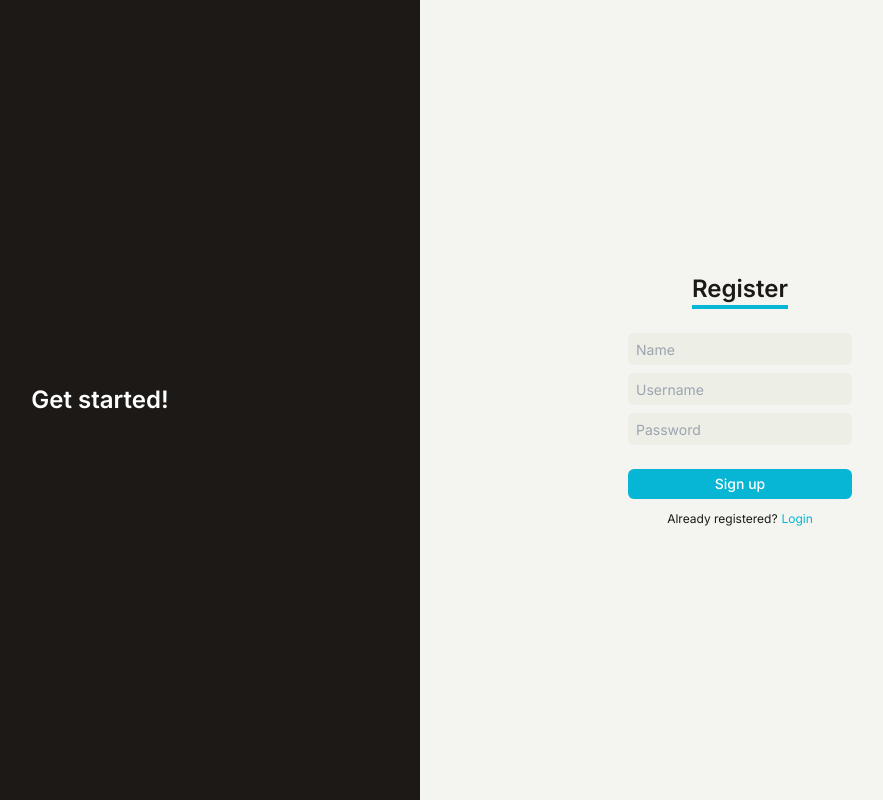
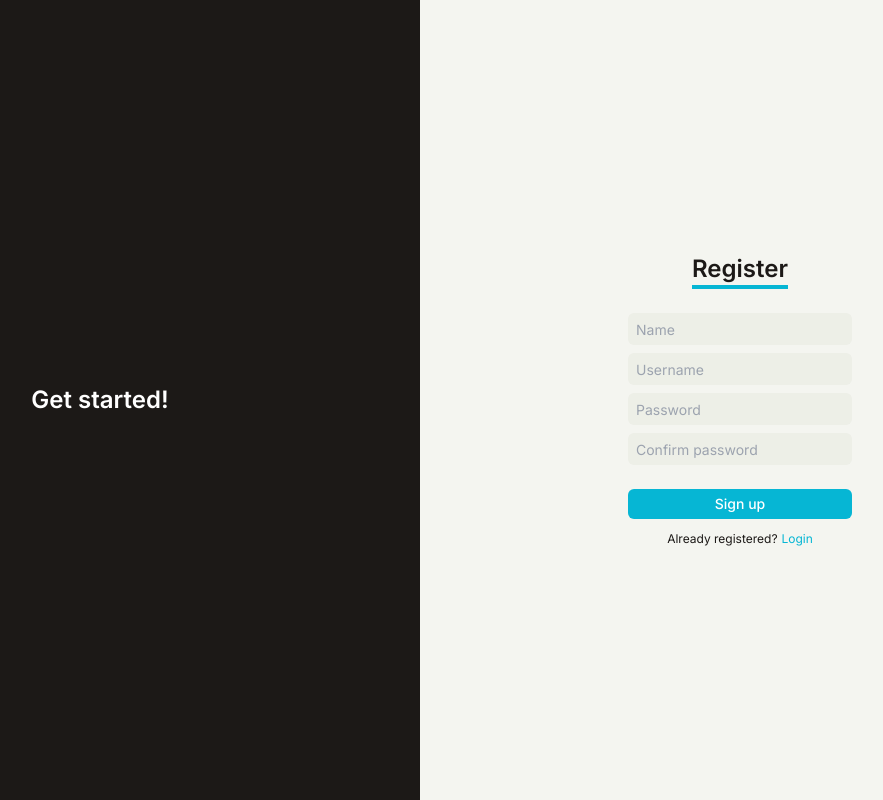
Before and after one commit to daffafaizan/todolist-fe, a Next.js app: page /register in a window 1280 px wide. Shown: the whole page, without its empty margins (220-1103 px from the left). Built offline with nearby package versions, Linux system fonts and the light colour scheme.

Commit message:
fix: style fix

```diff
--- a/src/components/login/logincard.tsx
+++ b/src/components/login/logincard.tsx
@@ -21,7 +21,7 @@ function LoginCard() {
         </button>
       </form>
       <div className="text-xs flex flex-row gap-1">
-        <span>Don`&apos`t have an account?</span>
+        <span>Don&apos;t have an account?</span>
         <a className="text-cyan-500 hover:text-cyan-600" href="/register">
           Register
         </a>
--- a/src/components/register/registercard.tsx
+++ b/src/components/register/registercard.tsx
@@ -20,6 +20,11 @@ function RegisterCard() {
           className="w-full rounded-md bg-[#edefe7] placeholder:text-sm px-2 py-1"
           placeholder="Password"
         />
+        <input
+          type="password"
+          className="w-full rounded-md bg-[#edefe7] placeholder:text-sm px-2 py-1"
+          placeholder="Confirm password"
+        />
         <button className="mt-4 w-full inline-flex justify-center rounded-md border border-transparent bg-cyan-500 px-2 py-1 text-sm font-medium text-white hover:bg-cyan-600 focus:outline-none focus-visible:ring-2 focus-visible:ring-blue-500 focus-visible:ring-offset-2">
           Sign up
         </button>
```
